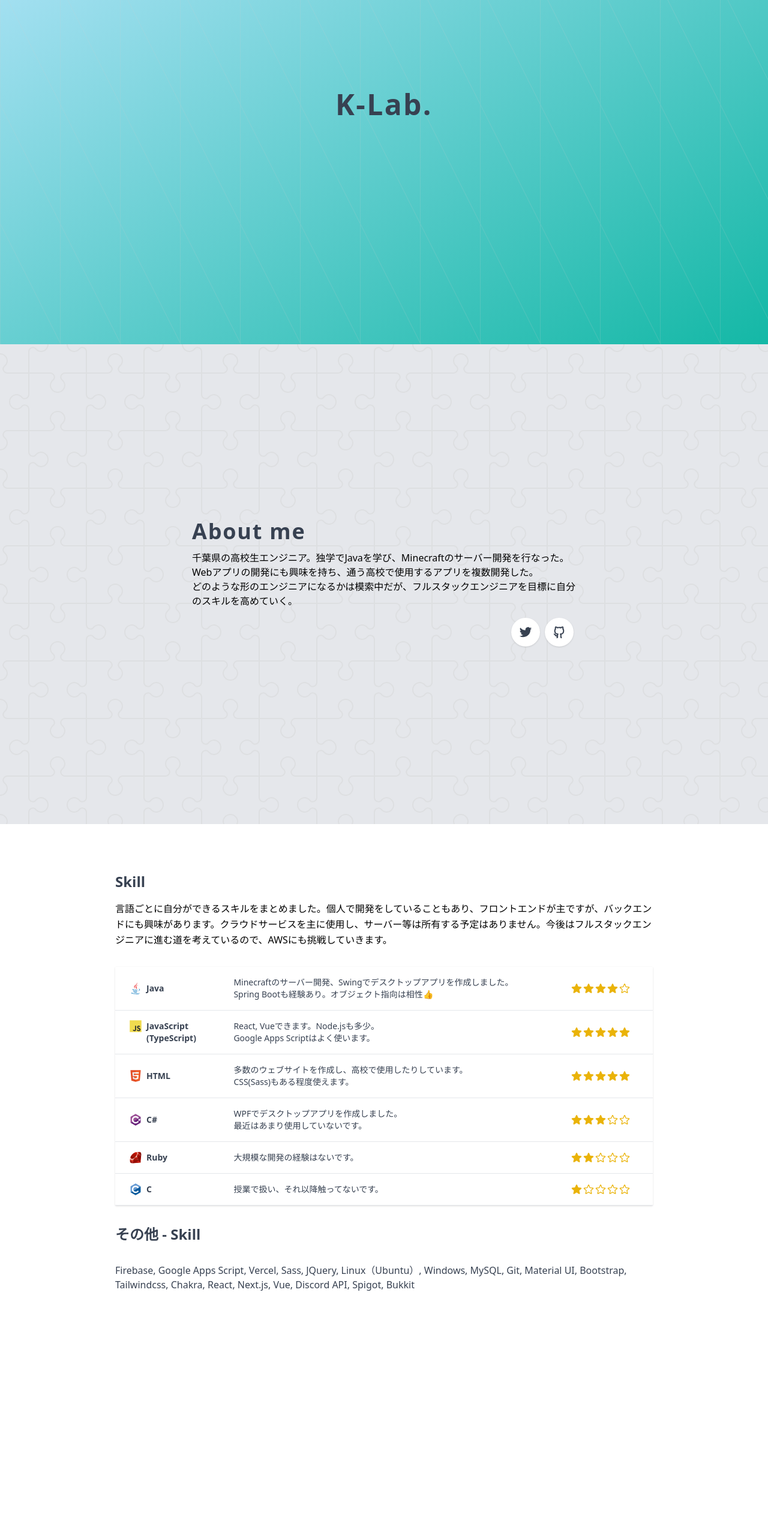
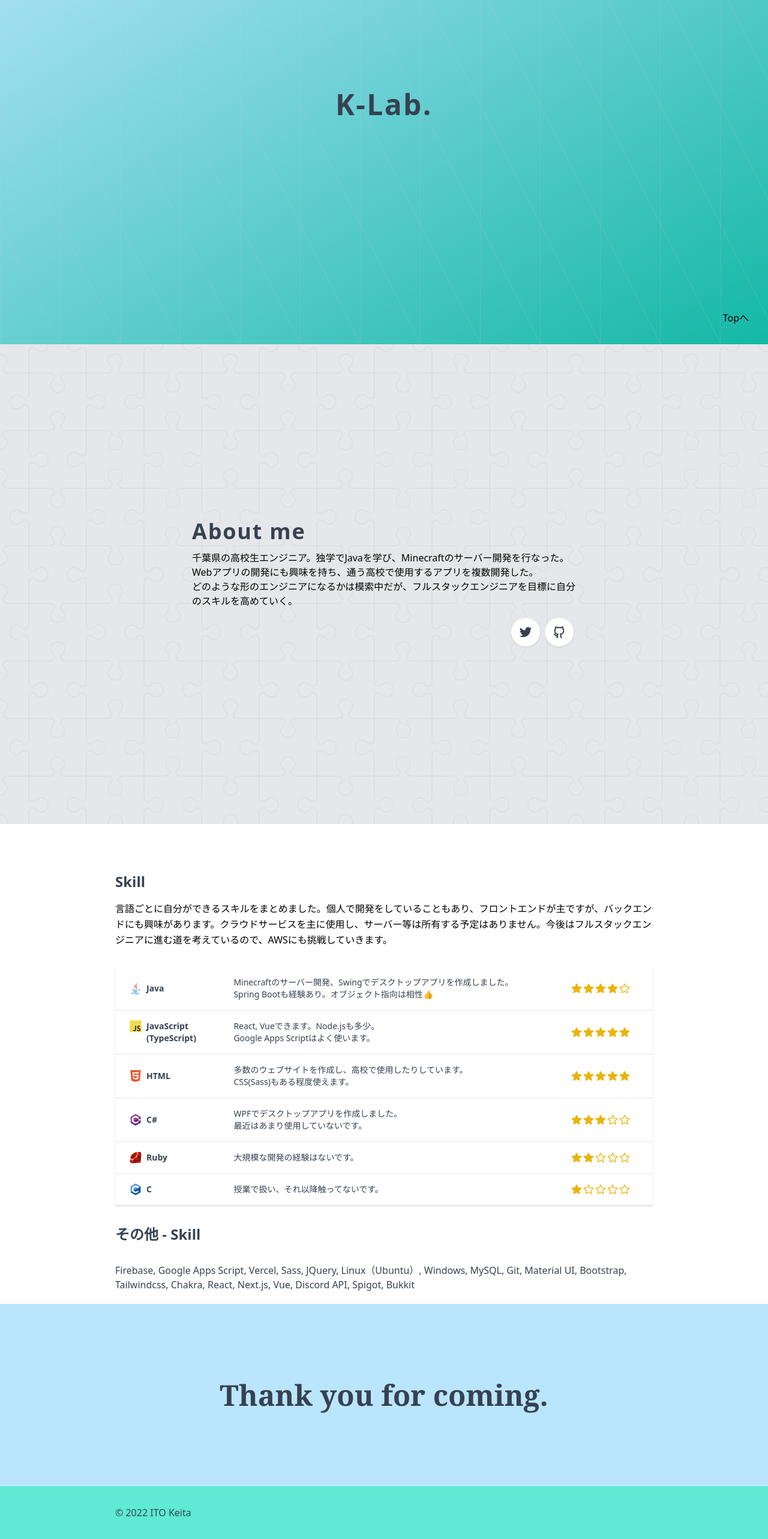
Before and after one commit to kk79it/portfolio, a React (Create React App) app: page / in a window 1280 px wide. Shown: the part 226-2792 px from the top of the page at 60% size. Before the commit the page ends 2400 px from the top, so only its background shows below. Built offline with nearby package versions, Linux system fonts and the light colour scheme.

Commit message:
フッターを作成

```diff
--- /dev/null
+++ b/src/components/SubMenu.tsx
@@ -0,0 +1,9 @@
+function SubMenu() {
+  const scrollTop = () => {
+    window.scroll({ top: 0, behavior: "smooth" });
+  };
+
+  return <div onClick={scrollTop}>Topへ</div>;
+}
+
+export default SubMenu;
--- /dev/null
+++ b/src/components/footer.tsx
@@ -0,0 +1,14 @@
+function Footer() {
+  return (
+    <div>
+      <div className="bg-sky-200 px-2 py-32 text-center font-serif text-5xl font-bold text-gray-700">
+        Thank you for coming.
+      </div>
+      <div className="bg-teal-300 px-2 py-8">
+        <div className="mx-auto max-w-4xl text-gray-700">© 2022 ITO Keita</div>
+      </div>
+    </div>
+  );
+}
+
+export default Footer;
--- a/src/components/layout.tsx
+++ b/src/components/layout.tsx
@@ -1,5 +1,7 @@
 import { ReactElement } from "react";
+import Footer from "./footer";
 import Header from "./header";
+import SubMenu from "./SubMenu";
 
 type Props = {
   children: ReactElement;
@@ -8,10 +10,14 @@ type Props = {
 function Layout({ children }: Props) {
   return (
     <div className="relative">
+      <div className="fixed bottom-0 right-0 z-50 pr-8 pb-8">
+        <SubMenu />
+      </div>
       <div className="fixed top-0 left-0 z-50 w-full">
         <Header />
       </div>
       <div>{children}</div>
+      <Footer />
     </div>
   );
 }
```
